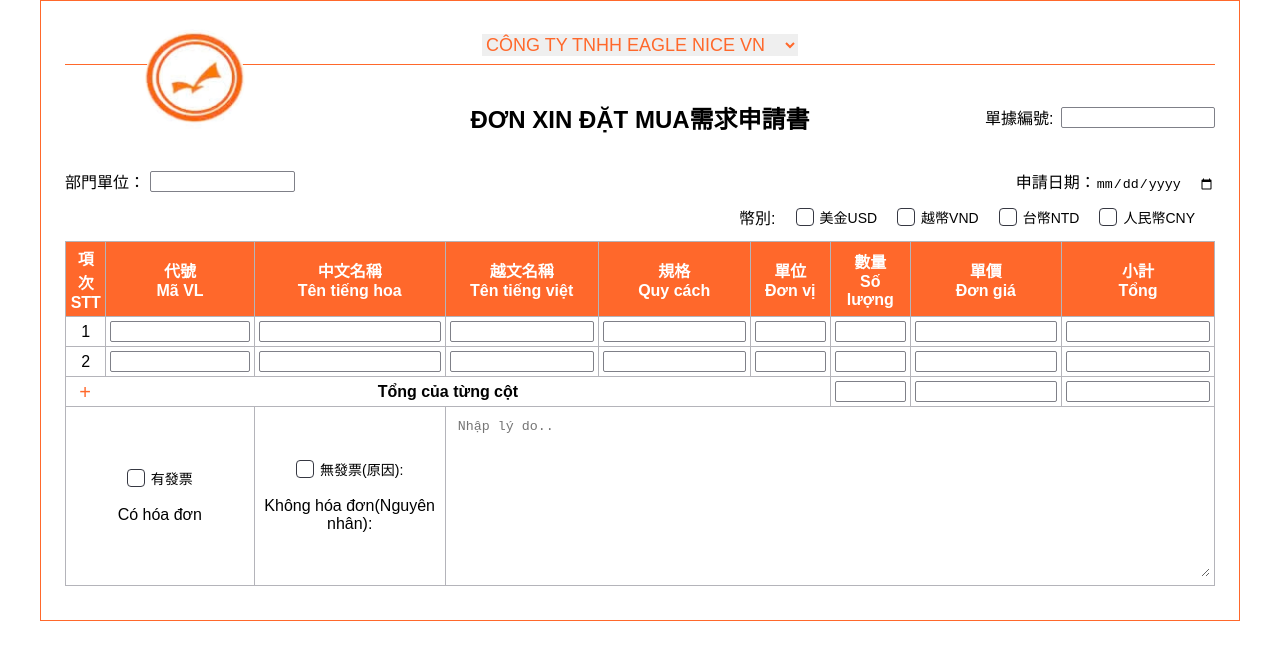
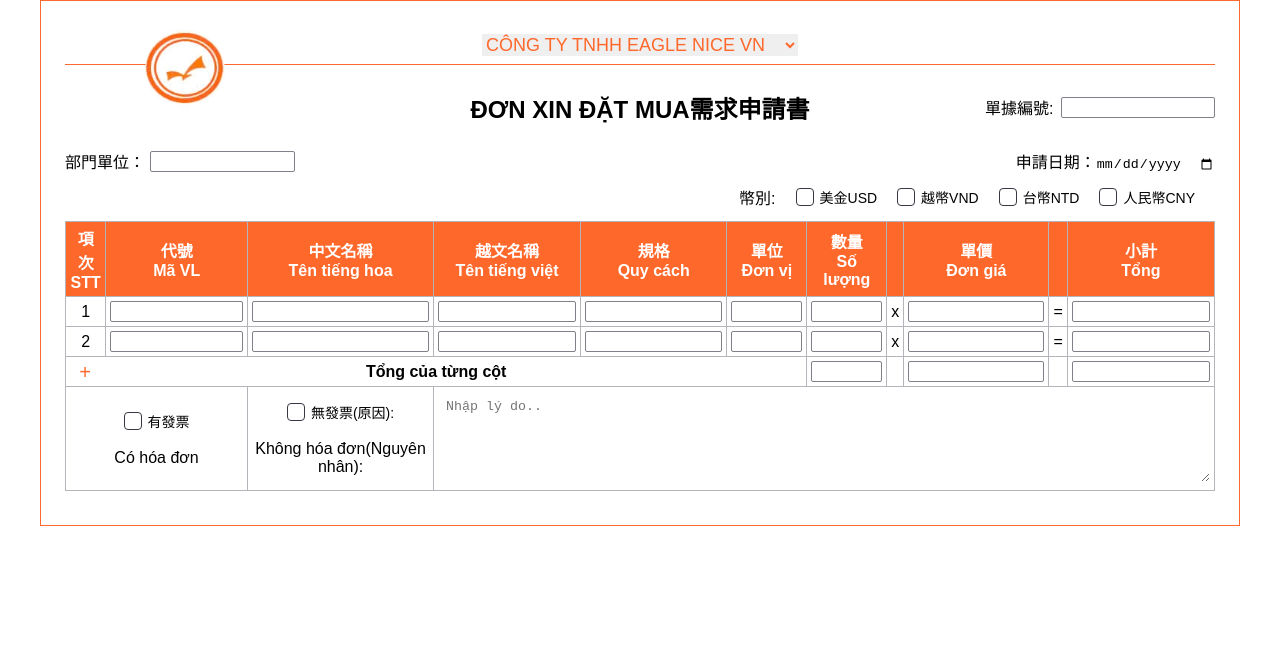
Before and after one commit to tachibaoit/eagsystem, a plain HTML site: page index.html in a window 1280 px wide. Drawn offline with Linux system fonts and the light colour scheme; a web font is replaced by a local one.

Commit message:
Add files via upload

```diff
--- a/index.html
+++ b/index.html
@@ -220,7 +220,9 @@
                             <th>規格 <br> Quy cách</th>
                             <th width="80px">單位 <br> Đơn vị</th>
                             <th width="80px">數量 <br> Số lượng</th>
+                            <th></th>
                             <th>單價 <br> Đơn giá</th>
+                            <th></th>
                             <th>小計 <br> Tổng</th>
                         </tr>
                     </thead>
@@ -233,7 +235,9 @@
                             <td><input type="text" name=""></td>
                             <td><input type="text" name=""></td>
                             <td><input type="number" name="quantity" class="quantity" step="any"></td>
+                            <td>x</td>
                             <td><input type="number" name="unitPrice" class="unitPrice" step="any"></td>
+                            <td>=</td>
                             <td><input type="text" name="subtotal" class="subtotal" readonly></td>
                         </tr>
                         <tr>
@@ -244,14 +248,18 @@
                             <td><input type="text" name=""></td>
                             <td><input type="text" name=""></td>
                             <td><input type="number" name="quantity" class="quantity" step="any"></td>
+                            <td>x</td>
                             <td><input type="number" name="unitPrice" class="unitPrice" step="any"></td>
+                            <td>=</td>
                             <td><input type="text" name="subtotal" class="subtotal" readonly></td>
                         </tr>
                         <!-- Các hàng sẽ được thêm vào đây -->
                         <tr>
                             <td colspan="6" style="font-weight: bold; font-size: 16px; position: relative;"><button id="addRowButton">+</button><span>Tổng của từng cột</span></td>
                             <td><input type="text" id="totalQuantity" readonly></td>
+                            <td></td>
                             <td><input type="text" id="totalUnitPrice" readonly></td>
+                            <td></td>
                             <td><input type="text" id="totalSubtotal" readonly></td>
                         </tr>
                         <tr>
@@ -271,8 +279,8 @@
                                 <br>
                                 <span>Không hóa đơn(Nguyên nhân):</span>
                             </td>
-                            <td colspan="6">
-                                <textarea name="" id="" cols="30" rows="10" placeholder="Nhập lý do.."></textarea>
+                            <td colspan="8">
+                                <textarea name="" id="" cols="30" rows="5" placeholder="Nhập lý do.."></textarea>
                             </td>
                         </tr>
                     </tbody>
@@ -386,7 +394,9 @@
             <td><input type="text" name=""></td>
             <td><input type="text" name=""></td>
             <td><input type="number" name="quantity" class="quantity" step="any"></td>
+            <td>x</td>
             <td><input type="number" name="unitPrice" class="unitPrice" step="any"></td>
+            <td>=</td>
             <td><input type="text" name="subtotal" class="subtotal" readonly></td>
         `;
 
--- a/sass/main.scss
+++ b/sass/main.scss
@@ -272,8 +272,8 @@ table {
 
         img {
             border-radius: 100%;
-            width: 100px;
-            height: 100px;
+            width: 80px;
+            height: 80px;
             object-fit: cover;
         }
     }
```
Also changed, not shown: css/main.css.
